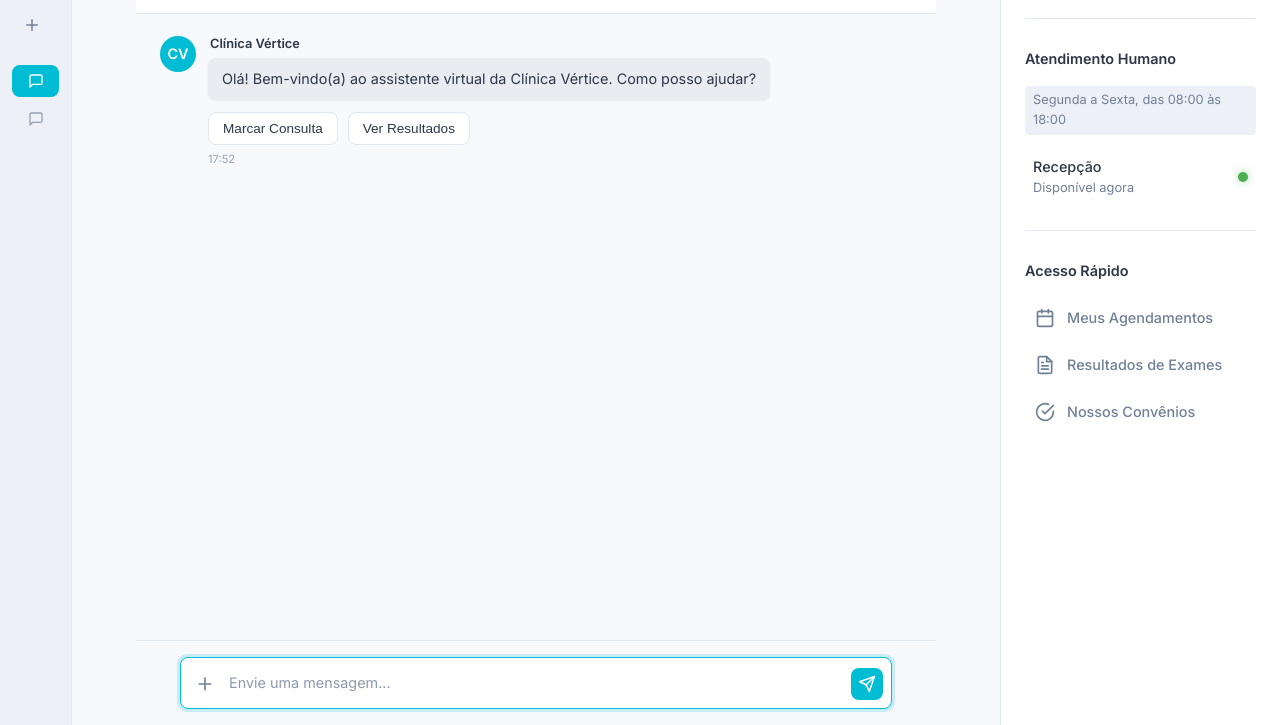
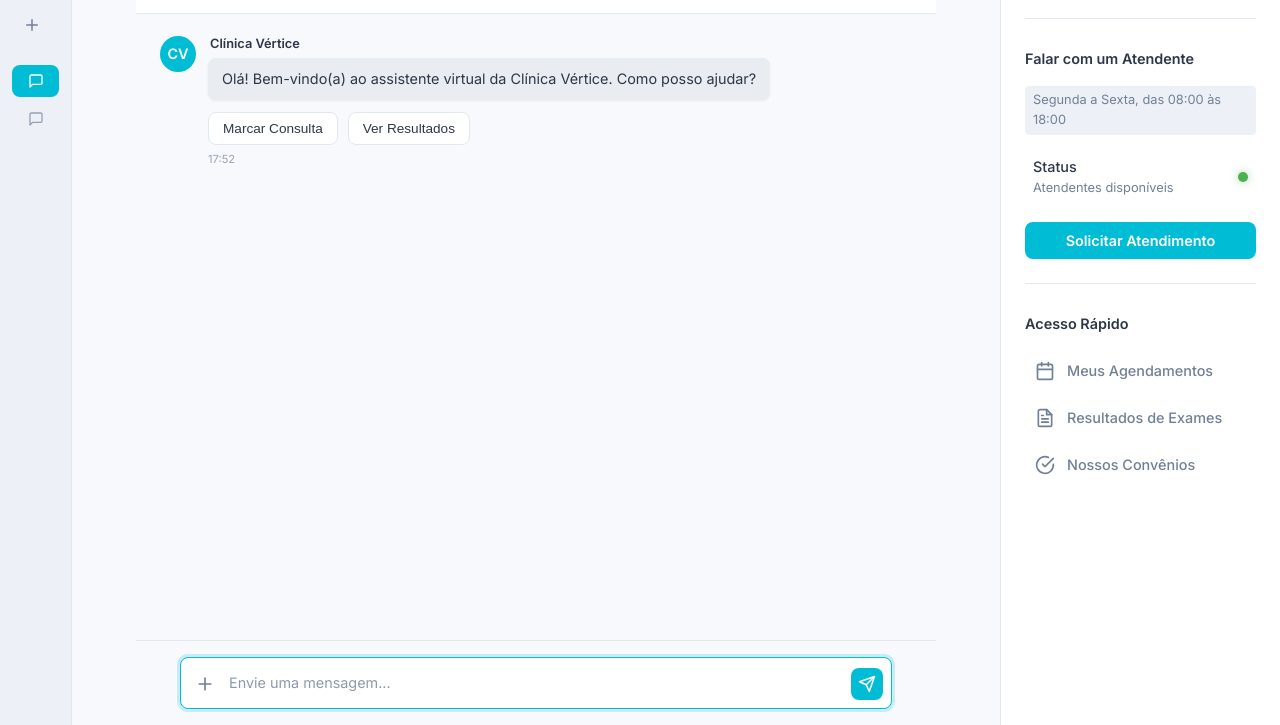
Before and after one commit to efdourado/RasaChatBot, a website: page frontend/index.html in a window 1280 px wide. Shown: the part 75-800 px from the top of the page. Drawn offline with Linux system fonts and the light colour scheme.

Commit message:
Novas funcionalidades implementadas

```diff
--- a/frontend/index.html
+++ b/frontend/index.html
@@ -18,8 +18,7 @@
                 <div class="clinic-logo">CV</div>
                 <span class="sidebar-title-text">Clínica Vértice</span>
                 <button class="menu-button" title="Menu">
-                    <svg xmlns="http://www.w3.org/2000/svg" viewBox="0 0 24 24" fill="none" stroke="currentColor"
-                        stroke-width="2" stroke-linecap="round" stroke-linejoin="round">
+                    <svg xmlns="http://www.w3.org/2000/svg" viewBox="0 0 24 24" fill="none" stroke="currentColor" stroke-width="2" stroke-linecap="round" stroke-linejoin="round">
                         <line x1="3" y1="12" x2="21" y2="12"></line>
                         <line x1="3" y1="6" x2="21" y2="6"></line>
                         <line x1="3" y1="18" x2="21" y2="18"></line>
@@ -27,8 +26,7 @@
                 </button>
             </div>
             <button class="new-chat-button" title="Nova Conversa">
-                <svg xmlns="http://www.w3.org/2000/svg" viewBox="0 0 24 24" fill="none" stroke="currentColor"
-                    stroke-width="2" stroke-linecap="round" stroke-linejoin="round">
+                <svg xmlns="http://www.w3.org/2000/svg" viewBox="0 0 24 24" fill="none" stroke="currentColor" stroke-width="2" stroke-linecap="round" stroke-linejoin="round">
                     <line x1="12" y1="5" x2="12" y2="19"></line>
                     <line x1="5" y1="12" x2="19" y2="12"></line>
                 </svg>
@@ -37,15 +35,13 @@
             <div class="conversation-list">
                 <p class="list-header">Recentes</p>
                 <a href="#" class="conversation-item active" title="Agendamento Consulta - Hoje">
-                    <svg class="chat-icon" xmlns="http://www.w3.org/2000/svg" viewBox="0 0 24 24" fill="none"
-                        stroke="currentColor" stroke-width="2" stroke-linecap="round" stroke-linejoin="round">
+                    <svg class="chat-icon" xmlns="http://www.w3.org/2000/svg" viewBox="0 0 24 24" fill="none" stroke="currentColor" stroke-width="2" stroke-linecap="round" stroke-linejoin="round">
                         <path d="M21 15a2 2 0 0 1-2 2H7l-4 4V5a2 2 0 0 1 2-2h14a2 2 0 0 1 2 2z"></path>
                     </svg>
                     <span>Agendamento Consulta - Hoje</span>
                 </a>
                 <a href="#" class="conversation-item" title="Resultados de Exames - Ontem">
-                    <svg class="chat-icon" xmlns="http://www.w3.org/2000/svg" viewBox="0 0 24 24" fill="none"
-                        stroke="currentColor" stroke-width="2" stroke-linecap="round" stroke-linejoin="round">
+                    <svg class="chat-icon" xmlns="http://www.w3.org/2000/svg" viewBox="0 0 24 24" fill="none" stroke="currentColor" stroke-width="2" stroke-linecap="round" stroke-linejoin="round">
                         <path d="M21 15a2 2 0 0 1-2 2H7l-4 4V5a2 2 0 0 1 2-2h14a2 2 0 0 1 2 2z"></path>
                     </svg>
                     <span>Resultados de Exames - Ontem</span>
@@ -61,26 +57,20 @@
                 </div>
 
                 <div class="chat-messages" id="chat-messages">
-                </div>
+                    </div>
 
                 <div class="chat-input-container">
                     <div class="input-wrapper">
                         <button id="attach-button" class="input-action-button" title="Anexar arquivo">
-                            <svg xmlns="http://www.w3.org/2000/svg" width="20" height="20" viewBox="0 0 24 24"
-                                fill="none" stroke="currentColor" stroke-width="2" stroke-linecap="round"
-                                stroke-linejoin="round">
+                            <svg xmlns="http://www.w3.org/2000/svg" width="20" height="20" viewBox="0 0 24 24" fill="none" stroke="currentColor" stroke-width="2" stroke-linecap="round" stroke-linejoin="round">
                                 <line x1="12" y1="5" x2="12" y2="19"></line>
                                 <line x1="5" y1="12" x2="19" y2="12"></line>
                             </svg>
                         </button>
                         <div class="attachment-options" id="attachment-options">
                             <label for="file-upload" class="upload-label">
-                                <svg xmlns="http://www.w3.org/2000/svg" width="20" height="20" viewBox="0 0 24 24"
-                                    fill="none" stroke="currentColor" stroke-width="2" stroke-linecap="round"
-                                    stroke-linejoin="round">
-                                    <path
-                                        d="M21.44 11.05l-9.19 9.19a6 6 0 0 1-8.49-8.49l9.19-9.19a4 4 0 0 1 5.66 5.66l-9.2 9.19a2 2 0 0 1-2.83-2.83l8.49-8.49">
-                                    </path>
+                                <svg xmlns="http://www.w3.org/2000/svg" width="20" height="20" viewBox="0 0 24 24" fill="none" stroke="currentColor" stroke-width="2" stroke-linecap="round" stroke-linejoin="round">
+                                    <path d="M21.44 11.05l-9.19 9.19a6 6 0 0 1-8.49-8.49l9.19-9.19a4 4 0 0 1 5.66 5.66l-9.2 9.19a2 2 0 0 1-2.83-2.83l8.49-8.49"></path>
                                 </svg>
                                 Enviar Arquivo
                             </label>
@@ -88,8 +78,7 @@
                         </div>
                         <textarea id="user-input" placeholder="Envie uma mensagem..." rows="1"></textarea>
                         <button id="send-button" class="input-action-button" title="Enviar Mensagem">
-                            <svg xmlns="http://www.w3.org/2000/svg" viewBox="0 0 24 24" fill="none"
-                                stroke="currentColor" stroke-width="2" stroke-linecap="round" stroke-linejoin="round">
+                            <svg xmlns="http://www.w3.org/2000/svg" viewBox="0 0 24 24" fill="none" stroke="currentColor" stroke-width="2" stroke-linecap="round" stroke-linejoin="round">
                                 <line x1="22" y1="2" x2="11" y2="13"></line>
                                 <polygon points="22 2 15 22 11 13 2 9 22 2"></polygon>
                             </svg>
@@ -109,17 +98,20 @@
             </div>
 
             <div class="info-section support-section">
-                <h3 class="info-title">Atendimento Humano</h3>
+                <h3 class="info-title">Falar com um Atendente</h3>
                 <p class="support-hours">Segunda a Sexta, das 08:00 às 18:00</p>
                 <div class="support-list">
                     <div class="support-item">
                         <div class="attendant-info">
-                            <span class="attendant-name">Recepção</span>
+                            <span class="attendant-name">Status</span>
                             <span class="attendant-status" id="support-status-text">Verificando...</span>
                         </div>
                         <span class="status-indicator" id="support-status-dot"></span>
                     </div>
                 </div>
+                <button class="request-transfer-btn" id="request-transfer-btn">
+                    Solicitar Atendimento
+                </button>
             </div>
 
             <div class="info-section quick-actions">
@@ -127,39 +119,19 @@
                 <ul class="quick-actions-list">
                     <li>
                         <a href="#" onclick="handleQuickAction('Ver meus agendamentos')">
-                            <svg xmlns="http://www.w3.org/2000/svg" width="20" height="20" viewBox="0 0 24 24"
-                                fill="none" stroke="currentColor" stroke-width="2" stroke-linecap="round"
-                                stroke-linejoin="round">
-                                <rect x="3" y="4" width="18" height="18" rx="2" ry="2"></rect>
-                                <line x1="16" y1="2" x2="16" y2="6"></line>
-                                <line x1="8" y1="2" x2="8" y2="6"></line>
-                                <line x1="3" y1="10" x2="21" y2="10"></line>
-                            </svg>
+                            <svg xmlns="http://www.w3.org/2000/svg" width="20" height="20" viewBox="0 0 24 24" fill="none" stroke="currentColor" stroke-width="2" stroke-linecap="round" stroke-linejoin="round"><rect x="3" y="4" width="18" height="18" rx="2" ry="2"></rect><line x1="16" y1="2" x2="16" y2="6"></line><line x1="8" y1="2" x2="8" y2="6"></line><line x1="3" y1="10" x2="21" y2="10"></line></svg>
                             <span>Meus Agendamentos</span>
                         </a>
                     </li>
                     <li>
                         <a href="#" onclick="handleQuickAction('Quero ver meus resultados de exames')">
-                            <svg xmlns="http://www.w3.org/2000/svg" width="20" height="20" viewBox="0 0 24 24"
-                                fill="none" stroke="currentColor" stroke-width="2" stroke-linecap="round"
-                                stroke-linejoin="round">
-                                <path d="M14 2H6a2 2 0 0 0-2 2v16a2 2 0 0 0 2 2h12a2 2 0 0 0 2-2V8z"></path>
-                                <polyline points="14 2 14 8 20 8"></polyline>
-                                <line x1="16" y1="13" x2="8" y2="13"></line>
-                                <line x1="16" y1="17" x2="8" y2="17"></line>
-                                <polyline points="10 9 9 9 8 9"></polyline>
-                            </svg>
+                             <svg xmlns="http://www.w3.org/2000/svg" width="20" height="20" viewBox="0 0 24 24" fill="none" stroke="currentColor" stroke-width="2" stroke-linecap="round" stroke-linejoin="round"><path d="M14 2H6a2 2 0 0 0-2 2v16a2 2 0 0 0 2 2h12a2 2 0 0 0 2-2V8z"></path><polyline points="14 2 14 8 20 8"></polyline><line x1="16" y1="13" x2="8" y2="13"></line><line x1="16" y1="17" x2="8" y2="17"></line><polyline points="10 9 9 9 8 9"></polyline></svg>
                             <span>Resultados de Exames</span>
                         </a>
                     </li>
                     <li>
                         <a href="#" onclick="handleQuickAction('Quais convênios vocês aceitam?')">
-                            <svg xmlns="http://www.w3.org/2000/svg" width="20" height="20" viewBox="0 0 24 24"
-                                fill="none" stroke="currentColor" stroke-width="2" stroke-linecap="round"
-                                stroke-linejoin="round">
-                                <path d="M22 11.08V12a10 10 0 1 1-5.93-9.14"></path>
-                                <polyline points="22 4 12 14.01 9 11.01"></polyline>
-                            </svg>
+                            <svg xmlns="http://www.w3.org/2000/svg" width="20" height="20" viewBox="0 0 24 24" fill="none" stroke="currentColor" stroke-width="2" stroke-linecap="round" stroke-linejoin="round"><path d="M22 11.08V12a10 10 0 1 1-5.93-9.14"></path><polyline points="22 4 12 14.01 9 11.01"></polyline></svg>
                             <span>Nossos Convênios</span>
                         </a>
                     </li>
--- a/frontend/script.js
+++ b/frontend/script.js
@@ -10,6 +10,8 @@ document.addEventListener("DOMContentLoaded", () => {
     const attachButton = document.getElementById("attach-button");
     const attachmentOptions = document.getElementById("attachment-options");
     const fileUploadInput = document.getElementById("file-upload");
+
+    const transferButton = document.getElementById('request-transfer-btn');
 
     const rasaServerUrl = "http://localhost:5005/webhooks/rest/webhook";
 
@@ -193,10 +195,24 @@ document.addEventListener("DOMContentLoaded", () => {
         });
     }
 
+    if (transferButton) {
+        transferButton.addEventListener('click', () => {
+            const userMessage = "Gostaria de falar com um atendente";
+            const payload = "/request_human_handover";
+
+            appendMessage(userMessage, "user");
+            sendMessageToRasaAPI(payload);
+
+            setTimeout(() => {
+                appendMessage("Ok, estou buscando um atendente para você. Por favor, aguarde um momento.", "bot");
+            }, 300);
+        });
+    }
+
     function updateSupportStatus() {
         const statusDot = document.getElementById('support-status-dot');
         const statusText = document.getElementById('support-status-text');
-        if (!statusDot || !statusText) return;
+        if (!statusDot || !statusText || !transferButton) return;
 
         const now = new Date();
         const day = now.getDay();
@@ -207,11 +223,13 @@ document.addEventListener("DOMContentLoaded", () => {
         if (isOnline) {
             statusDot.classList.remove('offline');
             statusDot.classList.add('online');
-            statusText.textContent = 'Disponível agora';
+            statusText.textContent = 'Atendentes disponíveis';
+            transferButton.disabled = false;
         } else {
             statusDot.classList.remove('online');
             statusDot.classList.add('offline');
-            statusText.textContent = 'Fora do horário';
+            statusText.textContent = 'Fora do horário de atendimento';
+            transferButton.disabled = true;
         }
     }
 
@@ -230,7 +248,6 @@ document.addEventListener("DOMContentLoaded", () => {
         userInput.focus();
 
         updateSupportStatus();
-
         setInterval(updateSupportStatus, 60000);
     }
 
--- a/frontend/style.css
+++ b/frontend/style.css
@@ -608,6 +608,32 @@ body {
   background-color: var(--cor-offline);
 }
 
+.request-transfer-btn {
+  width: 100%;
+  padding: 10px;
+  margin-top: 16px;
+  font-family: var(--fonte-principal);
+  font-size: 0.9em;
+  font-weight: 600;
+  color: white;
+  background-color: var(--cor-primaria-accent);
+  border: none;
+  border-radius: var(--raio-borda-padrao);
+  cursor: pointer;
+  transition: background-color 0.2s, opacity 0.2s;
+}
+
+.request-transfer-btn:hover {
+  background-color: var(--cor-primaria-accent-hover);
+}
+
+.request-transfer-btn:disabled {
+  background-color: var(--cor-borda);
+  color: var(--cor-texto-secundario);
+  opacity: 0.7;
+  cursor: not-allowed;
+}
+
 .quick-actions-list {
   list-style: none;
   display: flex;
```
